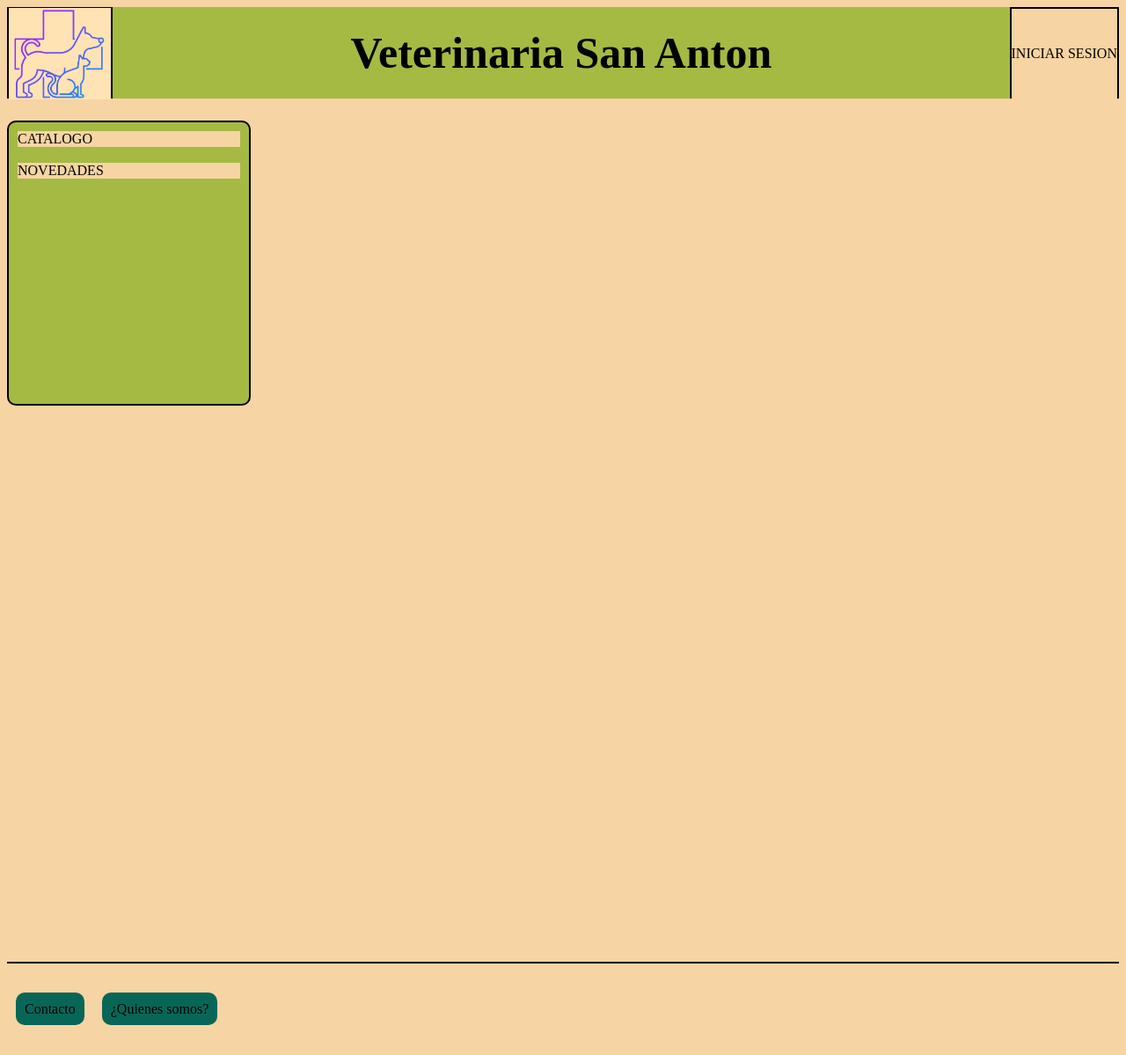
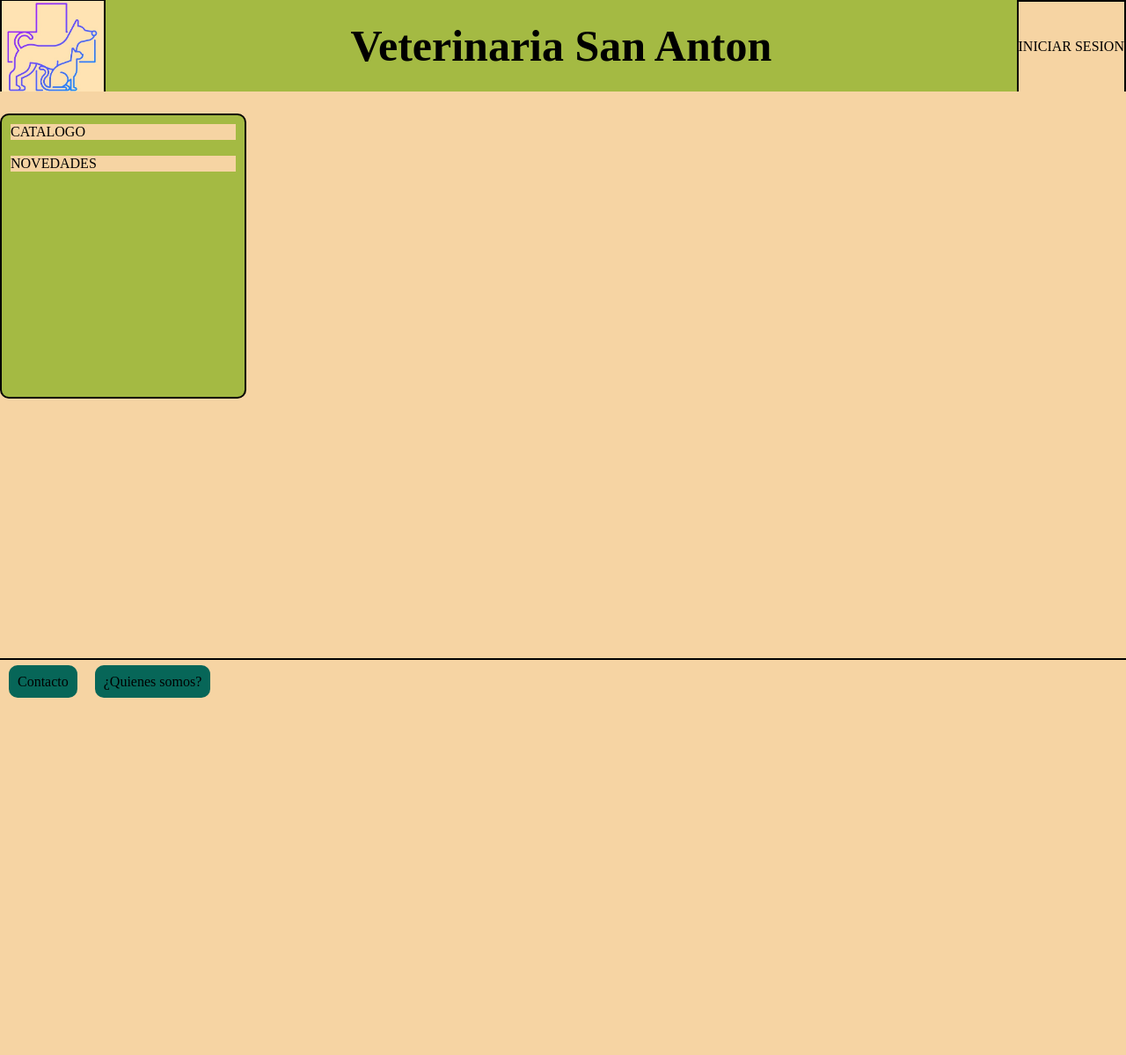
Before and after one commit to MAlejoM/Trabajo-practico-EG, a PHP site: page /catalogo.php in a window 1280 px wide. Shown: the whole page at 88% size. After the commit the page ends 793 px from the top, so only its background shows below. Run offline with PHP 8.4, Linux system fonts and the light colour scheme; data that the repository does not hold is empty.

Commit message:
Update style.css

```diff
--- a/codigo/public/style.css
+++ b/codigo/public/style.css
@@ -1,6 +1,13 @@
 body{
   background-color: rgb(246,212,163);
-  height: 800px;
+  height: 100vh;
+  margin: 0;
+  display: flex;
+  flex-direction: column;
+}
+
+footer{
+  margin-top: auto;
 }
 
 /*footer*/
@@ -15,8 +22,9 @@ body{
 
 .footer-btns{/* Es el div que contiene los botones del footer(contacto y ¿quienes somos?)  */
   background-color: rgb(246,212,163);
-  height: 104px;
-  margin-top: 50%;
+  height: 50px;
+  margin-top: 0%;
+  margin: 0;
   border-top: 2px solid rgb(0, 0, 0);
   display: flex;
   align-items: center;
```
